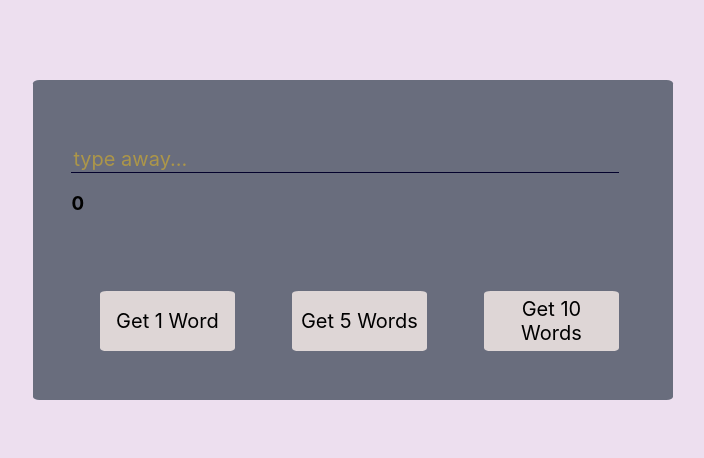
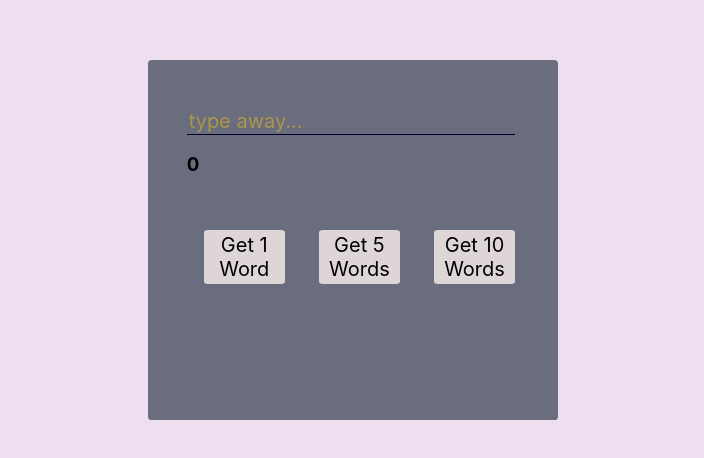
Before and after one commit to NoahAldhous/just-my-type, a React app in the folder my-app/: page / in a window 1280 px wide. Shown: the part 160-618 px from the top of the page, without its empty margins (287-991 px from the left). Built offline with nearby package versions, Linux system fonts and the light colour scheme; no server answers.

Commit message:
app.css updated

```diff
--- a/my-app/src/components/App/App.css
+++ b/my-app/src/components/App/App.css
@@ -1,38 +1,30 @@
-.App {
-  text-align: center;
+.Main {
+  display: flex;
+  flex-direction: column;
+  background-color: #EDDFEF;
+  height: 100vh;
+  width: 100vw;
+  justify-content: center;
+  align-items: center;
 }
 
-.App-logo {
-  height: 40vmin;
-  pointer-events: none;
+.Container {
+  display: flex;
+  flex-direction: column;
+  background-color: #696D7D;
+  min-height: 40%;
+  min-height: 45%;
+  border-radius: 1%;
+  padding-left: 3%;
+  padding-right: 2%;
 }
 
-@media (prefers-reduced-motion: no-preference) {
-  .App-logo {
-    animation: App-logo-spin infinite 20s linear;
-  }
+.Word-Container {
+  padding-top: 3%;
 }
 
-.App-header {
-  background-color: #282c34;
-  min-height: 100vh;
+.Button-Container {
   display: flex;
-  flex-direction: column;
-  align-items: center;
-  justify-content: center;
-  font-size: calc(10px + 2vmin);
-  color: white;
+  margin-top: 5%;
+  justify-content: space-evenly;
 }
-
-.App-link {
-  color: #61dafb;
-}
-
-@keyframes App-logo-spin {
-  from {
-    transform: rotate(0deg);
-  }
-  to {
-    transform: rotate(360deg);
-  }
-}
--- a/my-app/src/components/App/App.js
+++ b/my-app/src/components/App/App.js
@@ -9,29 +9,21 @@ function App() {
   //set default state of word and input box
   const [word, setWord] = useState("");
   const [userInput, setUserInput] = useState("");
-  //const [listOfWords, setListOfWords] = useState([]);
   const [wordCounter, setWordCounter] = useState(0);
 
   // (REFACTOR FOR MULTIPLE WORDS)
-  async function fetchData() {
-    const source = "https://random-word-api.herokuapp.com/word";
-    const response = await fetch(source);
+  async function getWord() {
+    const response = await fetch(`https://random-word-api.herokuapp.com/word`);
     const data = await response.json();
     console.log(data);
-    //'data' returns as an array of 1, so setting the word
-    //here as data[0] saves confusion down the line
+    //'data' returns as an array, so setting the word
     setWord(data[0]);
   }
 
   //useEffect hook stops error messages regarding promises being returned
   useEffect(() => {
-    fetchData();
-  }, []);
-
-  //gets one random word
-  function getWord() {
-    fetchData();
-  }
+    getWord();
+  },[]);
 
   //function that is called onKeyDown in Input component
   function handleKey(e) {
@@ -76,51 +68,18 @@ function App() {
   }
 
   return (
-    <main
-      style={{
-        display: "flex",
-        flexDirection: "column",
-        backgroundColor: "#EDDFEF",
-        height: "100vh",
-        width: "100vw",
-        justifyContent: "center",
-        alignItems: "center",
-
-      }}
-    >
-      <div
-        style={{
-          display: "flex",
-          flexDirection: "column",
-          backgroundColor: "#696D7D",
-          minHeight: "40%",
-          minWidth: "45%",
-          borderRadius: "1%",
-          paddingLeft: "3%",
-          paddingRight: "2%"
-        }}
-      >
-        <div
-          style={{
-            paddingTop: "3%",
-
-          }}
-        >
+    <main className= "Main">
+      <div className= "Container">
+        <div className= "Word-Container">
           <Header word={word} />
         </div>
         <Input handleChange={handleChange} handleKey={handleKey} />
         <h3>{wordCounter}</h3>
-        <form
-          style={{
-            display: "flex",
-            marginTop: "5%",
-            justifyContent: "space-evenly",
-          }}
-        >
-          <Button getWord={getWord} text={"Get 1 Word"} number={1} />
-          <Button getWord={getWord} text={"Get 5 Words"} number={5} />
-          <Button getWord={getWord} text={"Get 10 Words"} number={10} />
-        </form>
+        <span className= "Button-Container">
+          <Button text={"Get 1 Word"} number={1} />
+          <Button text={"Get 5 Words"} number={5} />
+          <Button text={"Get 10 Words"} number={10} />
+        </span>
       </div>
     </main>
   );
--- a/my-app/src/components/Button/index.js
+++ b/my-app/src/components/Button/index.js
@@ -1,23 +1,16 @@
-import { useState } from 'react';
 
 
-function Button({getWord, text, number}){
-const [words, setwords] = useState([]);
+function Button({ text, number, setWordNumber}){
 
-    async function fetchWord(number) {
-        const source = "https://random-word-api.herokuapp.com/word?number="+ number;
-        const response = await fetch(source);
-        const data = await response.json();
-        console.log(data)
-        setwords(data)
+    function handleClick(){
+        setWordNumber(number)
+        console.log(`wordNumber set to ${number}`)
     }
+
     return <button
         onClick = {
-            function(){
-                fetchWord(number)
-                console.log(`${number} button clicked`)
+            handleClick
             }
-        }
         style = {{
             border: 'none',
             margin: '5%',
@@ -29,7 +22,7 @@ const [words, setwords] = useState([]);
             backgroundColor : '#DED6D6'
         }}
     >
-    {text}{words}</button>
+    {text}</button>
 }
 
 export default Button
```
